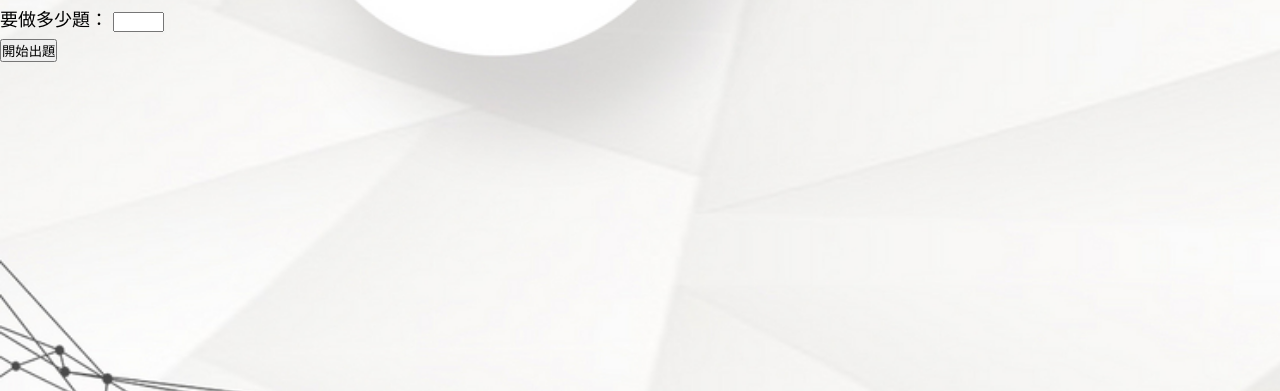
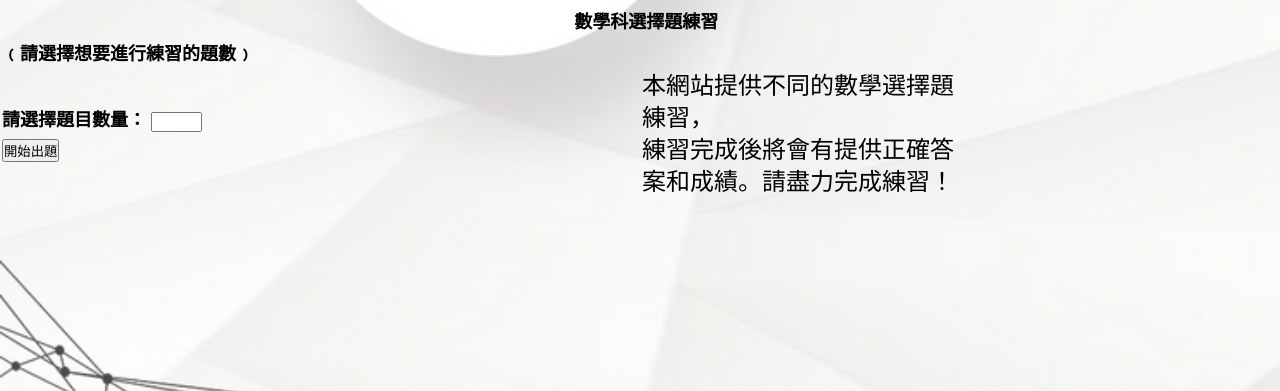
Before and after one commit to wtc021128/FYP, a PHP site: page /test.php in a window 1280 px wide. Shown: the part 110-501 px from the top of the page. Run offline with PHP 8.4, Linux system fonts and the light colour scheme.

Commit message:
Add files via upload

```diff
--- a/FYP/htdocs01/test.php
+++ b/FYP/htdocs01/test.php
@@ -158,13 +158,35 @@ if(isset($_SESSION['logged_in']) && $_SESSION['logged_in'] == true)
 </head>
 
 <body>
+  <table border="0">
+    <tr>
+      <td width="400">
+      </td>
+      <td colspan="3" align="center" width="400">
+      <font color="00000" size"8"><B><U>數學科選擇題練習</font>
+  </td>
+  <td width="400">
+  </td>
+  </tr>
+  <td>
+  <font color="00000"><B>﹙請選擇想要進行練習的題數﹚</font>
+  </td>
+  <tr>
+    <td>
     <div class="container">
         <form action="quiz.php" method="POST">
-            <label for="num_questions">要做多少題：</label>
+            <label for="num_questions"><B>請選擇題目數量：</label>
             <input type="number" name="num_questions" min="1" max="10" required>
             <br>
             <input type="submit" value="開始出題">
         </form>
     </div>
+  </td>
+  <td width="400">
+      </td>
+      <td width="400">
+      <font color="00000" size="5">本網站提供不同的數學選擇題練習，<br>練習完成後將會有提供正確答案和成績。請盡力完成練習！</font>
+      </td>
+  </tr>
 </body>
 </html>
```
